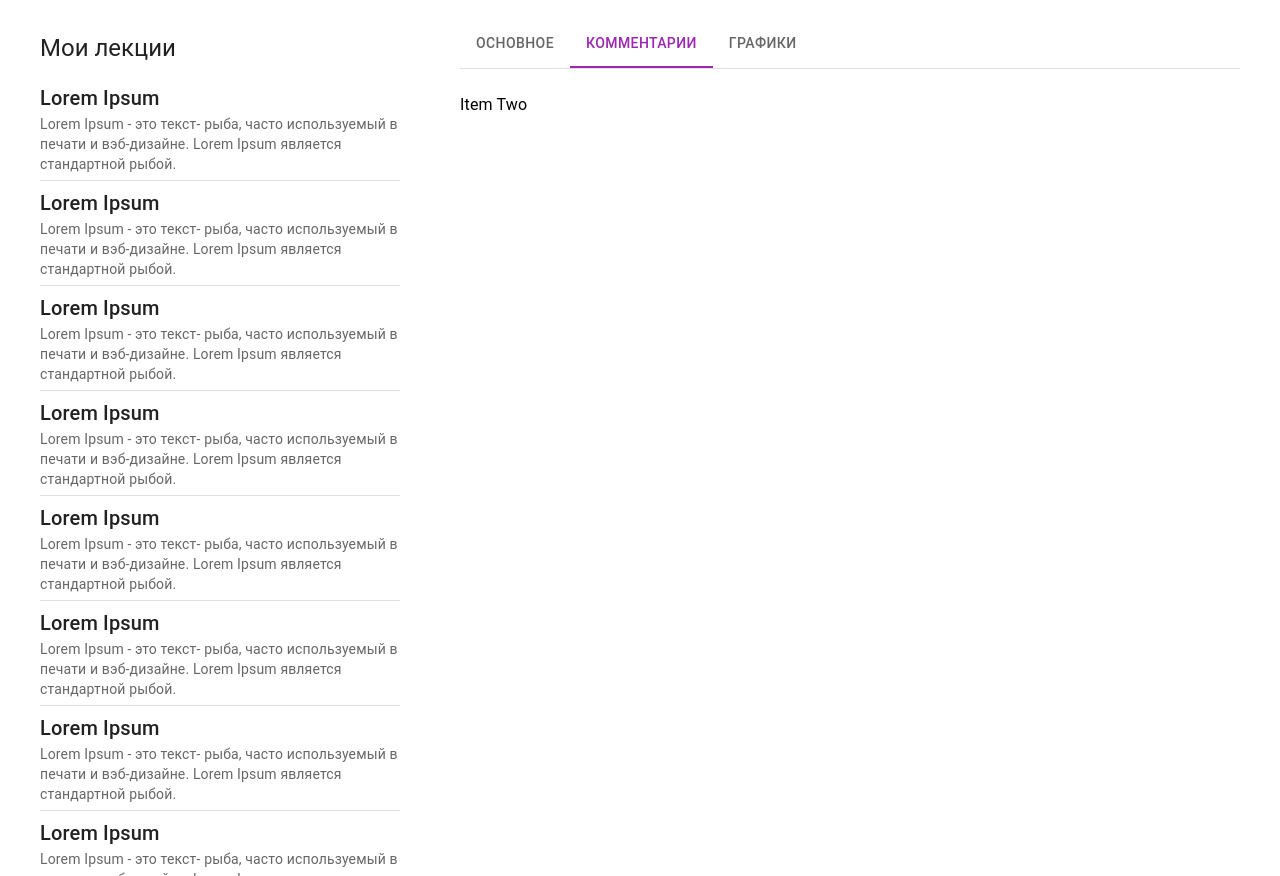
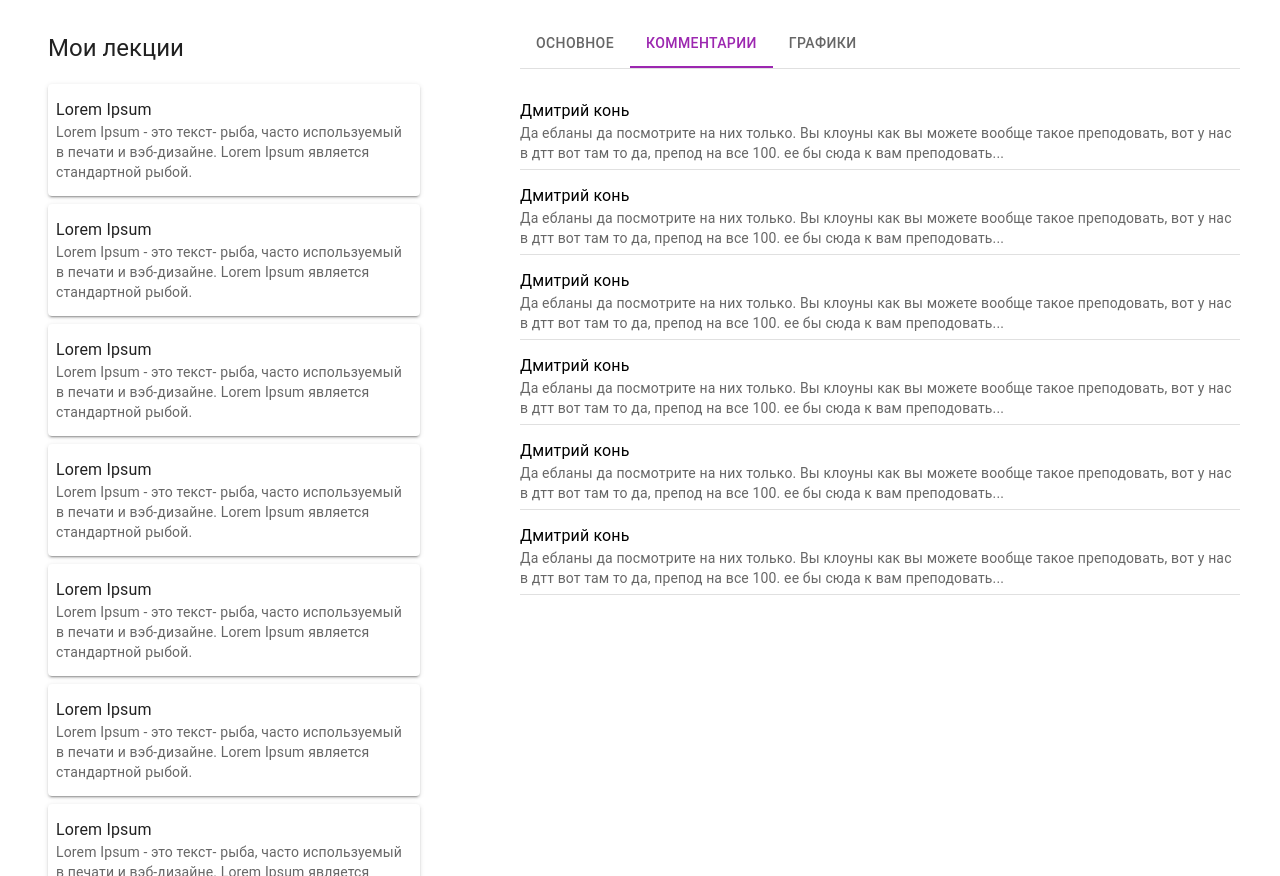
Before and after one commit to larkes-cyber/FeedbackGeekbrainsHack, a React (Create React App) app: page /student in a window 1280 px wide. Both pictures are taken after a click on the tab "КОММЕНТАРИИ". Built offline with nearby package versions, Linux system fonts and the light colour scheme.

Commit message:
some changes

```diff
--- /dev/null
+++ b/src/components/list/CommentsList.js
@@ -0,0 +1,48 @@
+import List from '@mui/material/List';
+import ListItem from '@mui/material/ListItem';
+import Divider from '@mui/material/Divider';
+import ListItemText from '@mui/material/ListItemText';
+import React, { useEffect, useState } from 'react';
+
+
+const CommentsList = (props) => {
+
+    const [items, setItems] = useState([]);
+
+    useEffect(() => {
+        let newItems = [];
+        props.items.forEach(element => {
+            newItems.push( <>
+                <ListItem
+                onClick={() => {
+                    console.log("some...")
+                }}
+                className='lections_list__item'
+                sx={{ padding:0 }}
+                >
+                <ListItemText
+                    primary = {
+                        element.title
+                    }
+                    secondary={
+                        <React.Fragment>
+                            {element.subtitle}
+                        </React.Fragment>
+                    }
+                />
+                </ListItem>
+            <Divider variant="fullWidth" component="li" sx={{mb:1}} />
+            </>);
+        });
+        setItems(newItems);
+    },[]);
+
+    return(
+        <List sx={{bgcolor: 'background.paper', width:'100%', maxHeight:"100vh", padding:0 }}>
+                {items}
+        </List>
+    );
+
+}
+
+export default CommentsList;
--- a/src/components/list/LectionsList.js
+++ b/src/components/list/LectionsList.js
@@ -9,6 +9,8 @@ import Typography from '@mui/material/Typography';
 import React, { useEffect, useState } from 'react';
 import './lections_list.scss';
 import { width } from '@mui/system';
+import { Card } from '@mui/material';
+
 
 const LectionsList = (props) => {
 
@@ -18,23 +20,13 @@ const LectionsList = (props) => {
         let newItems = [];
         props.items.forEach(element => {
             newItems.push( <>
-                <ListItem
-                onClick={() => {
-                    console.log("some...")
-                }}
-                className='lections_list__item'
-                sx={{ padding:0 }}
+                <Card
+                sx={{ padding:1, mb:1, ml:1, mr:5, mt:1 }}
+                elevation={2}
                 >
                     <ListItemText
                         primary = {
-                        <Typography
-                            sx={{ display: 'inline' }}
-                            component="span"
-                            variant="h6"
-                            color="text.primary"
-                        >
-                            {element.title}
-                        </Typography>
+                            element.title
                         }
                         secondary={
                             <React.Fragment>
@@ -42,8 +34,7 @@ const LectionsList = (props) => {
                             </React.Fragment>
                         }
                     />
-                </ListItem>
-            <Divider variant="fullWidth" component="li" />
+                </Card>
             </>);
         });
         setItems(newItems);
--- a/src/pages/student_page/StudentPage.js
+++ b/src/pages/student_page/StudentPage.js
@@ -8,6 +8,7 @@ import Box from '@mui/material/Box';
 import * as React from 'react';
 import ChartView from './views/ChartView';
 import Divider from '@mui/material/Divider';
+import CommentsList from '../../components/list/CommentsList'
 
 
 
@@ -26,7 +27,7 @@ const StudentPage = () => {
                 <div className='student_page__wrapper'>
                     <div className='student_page__lections'>
                         <Typography
-                                sx={{ display: 'inline', mb:1.5, mt:1.5 }}
+                                sx={{ display: 'inline', mb:1.5, mt:1.5, ml:1 }}
                                 component="span"
                                 variant="h5"
                                 color="text.primary"
@@ -87,7 +88,27 @@ const StudentPage = () => {
                                 </div>
                             </CustomTabPanel>
                             <CustomTabPanel value={value} index={1}>
-                            Item Two
+                                <CommentsList items = {[
+                                    {
+                                        title:"Дмитрий конь",
+                                        subtitle:"Да ебланы да посмотрите на них только. Вы клоуны как вы можете вообще такое преподовать, вот у нас в дтт вот там то да, препод на все 100. ее бы сюда к вам преподовать... "
+                                    },   {
+                                        title:"Дмитрий конь",
+                                        subtitle:"Да ебланы да посмотрите на них только. Вы клоуны как вы можете вообще такое преподовать, вот у нас в дтт вот там то да, препод на все 100. ее бы сюда к вам преподовать... "
+                                    },   {
+                                        title:"Дмитрий конь",
+                                        subtitle:"Да ебланы да посмотрите на них только. Вы клоуны как вы можете вообще такое преподовать, вот у нас в дтт вот там то да, препод на все 100. ее бы сюда к вам преподовать... "
+                                    },   {
+                                        title:"Дмитрий конь",
+                                        subtitle:"Да ебланы да посмотрите на них только. Вы клоуны как вы можете вообще такое преподовать, вот у нас в дтт вот там то да, препод на все 100. ее бы сюда к вам преподовать... "
+                                    },   {
+                                        title:"Дмитрий конь",
+                                        subtitle:"Да ебланы да посмотрите на них только. Вы клоуны как вы можете вообще такое преподовать, вот у нас в дтт вот там то да, препод на все 100. ее бы сюда к вам преподовать... "
+                                    },   {
+                                        title:"Дмитрий конь",
+                                        subtitle:"Да ебланы да посмотрите на них только. Вы клоуны как вы можете вообще такое преподовать, вот у нас в дтт вот там то да, препод на все 100. ее бы сюда к вам преподовать... "
+                                    },
+                                ]} sx={{width:"60%"}}/>
                             </CustomTabPanel>
                             <CustomTabPanel value={value} index={2}>
                                 <div className='student_page__tabs__chart'>
--- a/src/pages/student_page/studentPage.scss
+++ b/src/pages/student_page/studentPage.scss
@@ -7,14 +7,14 @@
         justify-content: space-between;
     }
     &__tabs{
-        width: 65%;
+        width: 60%;
         &__chart{
             max-height: 100vh;
             overflow-y: scroll;
         }
     }
     &__lections{
-        width: 30%;
+        width: 35%;
         display: flex;
         flex-direction: column;
         &__title{
```
Lines whose indentation alone changed are shown as unchanged.
